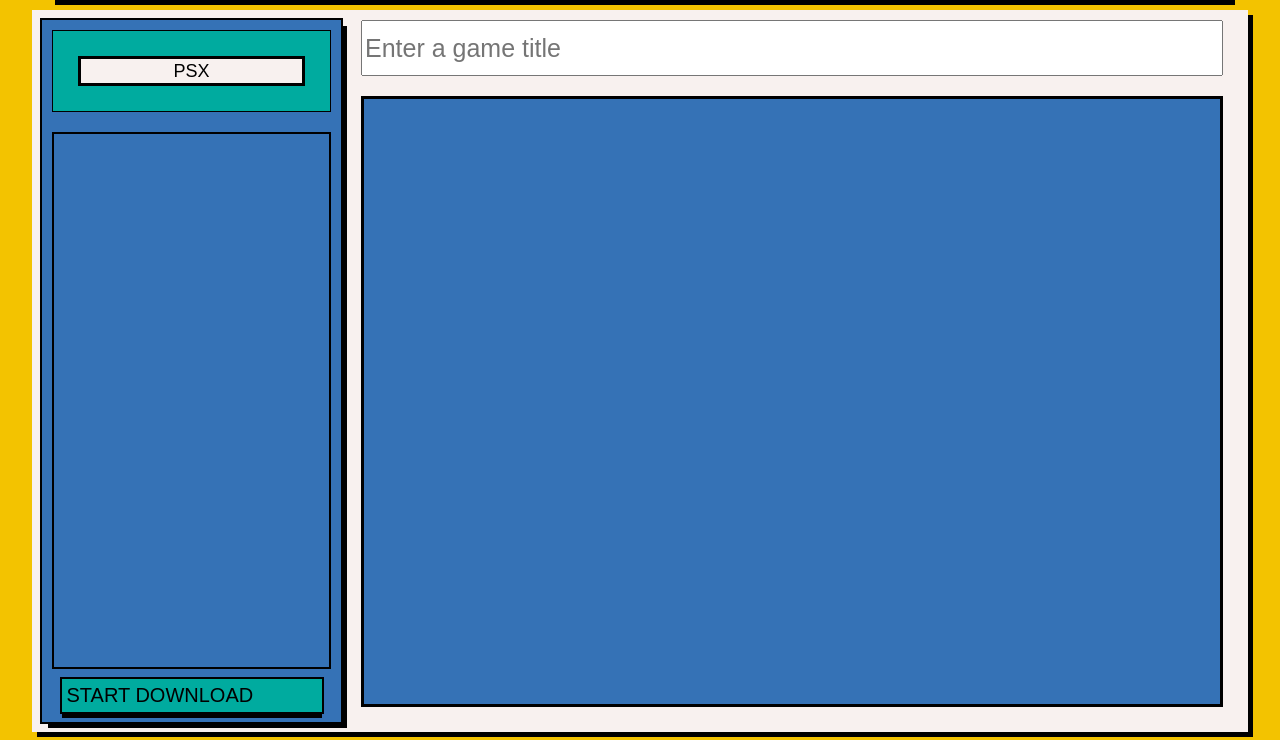
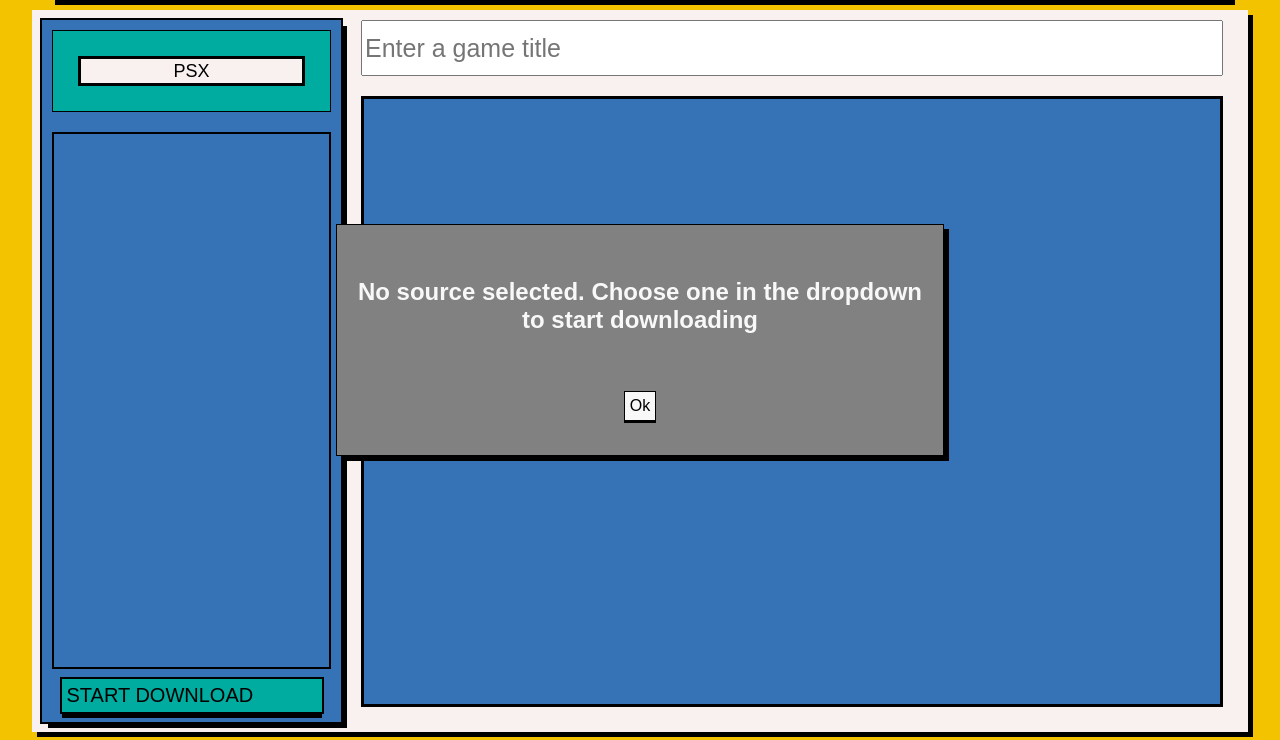
Before and after one commit to jabolobom/MyriScraper, a Flask app: page / in a window 1280 px wide. Shown: the part 60-800 px from the top of the page. Run offline with Flask 3, Linux system fonts and the light colour scheme; parts of the project's set-up code (start-up, migrations or seed data) failed here and were passed over; some web fonts are replaced.

Commit message:
+dropdown persistente +aviso de source nao escolhida TODO: -multiplas fontes ao mesmo tempo

```diff
--- a/src/main.py
+++ b/src/main.py
@@ -1,4 +1,4 @@
-from flask import Flask, request, jsonify, render_template
+from flask import Flask, request, jsonify, render_template, session
 from flask_wtf import FlaskForm
 import requests, webview, threading, sys, os
 from requests.exceptions import ChunkedEncodingError, ConnectionError
@@ -10,7 +10,7 @@ from forms import sourcesForm
 # would be good to put those functions on another file and import it, main is getting too crowded
 def getSource(url):
     if url == None:
-        url = default_url
+        return False
     else:
         url = sources[url]
 
@@ -32,6 +32,7 @@ def getSource(url):
 
 
     print("List ready", url_dictionary)
+    is_source_selected = True
     return url_dictionary
 
 def check_download_folder():
@@ -120,24 +121,42 @@ def home():
     selected_source = None
     if form.validate_on_submit():
         selected_source = form.source.data
-        url_dictionary = getSource(selected_source)
+        session['selected_source'] = selected_source
+        if url_dictionary == getSource(selected_source):
+            global is_source_selected
+            is_source_selected = True
+
+    if is_source_selected:
+        show_warning = True
+    else:
+        show_warning = False
 
 
-    return render_template("home.html", form=form)
+    return render_template("home.html", form=form, show_warning=show_warning)
 
 
 @app.route('/search', methods=["POST"])
 def search():
     user_search = request.form.get("gametitle")
     form= sourcesForm()
+    form.source.data = session.get('selected_source')
+
+    global is_source_selected
+
+    if is_source_selected:
+        show_warning = True
+    else:
+        show_warning = False
 
     if not user_search:
         return render_template("home.html", form=form)
 
 
+
+
     search_results = title_search(user_search)
     print(search_results)
-    return render_template("home.html",form=form, results=search_results)
+    return render_template("home.html",form=form, results=search_results, show_warning=show_warning)
 
 
 @app.route('/download', methods=["POST"])
@@ -161,7 +180,9 @@ if __name__ == "__main__":
     sources = {'PSX': "https://myrient.erista.me/files/Redump/Sony%20-%20PlayStation/",
                'PS2': "https://myrient.erista.me/files/Redump/Sony%20-%20PlayStation%202/",
                'N64': "https://myrient.erista.me/files/No-Intro/Nintendo%20-%20Nintendo%2064%20%28BigEndian%29/"}
-    getSource(None) # should think of making warnings when no source is slected. Stop using psx as default source...
+    is_source_selected = False
+    getSource(None)
+     # should think of making warnings when no source is slected. Stop using psx as default source...
 
     window = webview.create_window("Scripted Download", "http://127.0.0.1:7777", min_size=(800, 800))
     webview.start(debug=True) # trava a execução do código pós isso // faz o que tem que fazer antes, depois só dentro do flask
--- a/src/static/home.css
+++ b/src/static/home.css
@@ -227,9 +227,54 @@ label{
     height: 85%;
     background: #00AB9F;
     opacity: 0.9;
-    color: white;
+    color: #f8f8f8;
     align-items: center;
     justify-content: center;
     z-index: 9999;
     box-shadow: 5px 5px 0 black;
 }
+
+.source_warning{
+    position: fixed;
+    top: 50%; /* centralizar */
+    left: 50%;
+    transform: translate(-50%, -50%);
+    width: 45%;
+    height: 25%;
+    background: #818181;
+    color: #f8f8f8;
+    align-items: center;
+    justify-content: center;
+    text-align: center;
+    z-index: 9999;
+    border: 1px solid black;
+    box-shadow: 5px 5px 0 black;
+    padding: 15px;
+}
+
+.modal_close{
+    background: #f8f8f8;
+    color: black;
+    box-shadow: 0 2px 0 black;
+    transition: transform 0.1s ease, background 0.1s ease;
+    border: 1px solid black;
+    padding: 5px;
+
+}
+
+.modal_close:hover{
+    background: #00AB9F;
+}
+
+.modal_close:active{
+    transform: scale(0.9);
+}
+
+#warning_visible{
+    display: flex;
+    flex-wrap: wrap;
+}
+
+#warning_hidden{
+    display: none;
+}
--- a/src/static/home.js
+++ b/src/static/home.js
@@ -67,3 +67,8 @@ function showLoading(){
       document.getElementById("source-form").submit();
 
 };
+
+function hideModal(){
+    console.log("Hide modal")
+    document.getElementById("warning_visible").style.display = 'none';
+};
--- a/src/templates/home.html
+++ b/src/templates/home.html
@@ -43,6 +43,11 @@
         {% endif %}
     </div>
     </div>
+
+    <div class="source_warning" id="{{ 'warning_hidden' if show_warning else "warning_visible" }}">
+        <h2>No source selected. Choose one in the dropdown to start downloading</h2>
+        <span class="modal_close" onclick="hideModal()">Ok</span>
+    </div>
 </div>
 
 </body>
```
